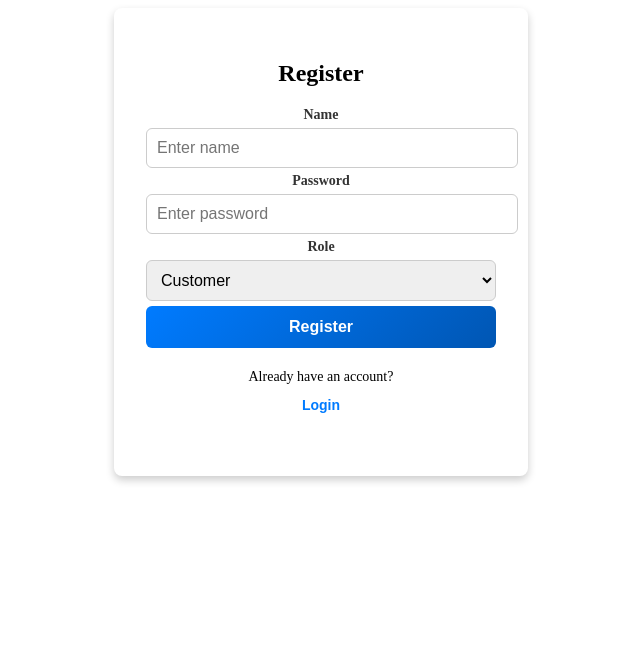
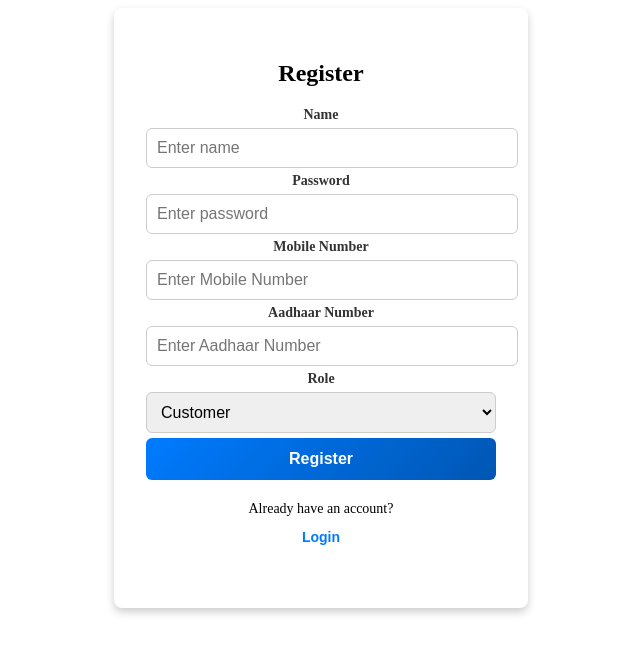
Before and after one commit to vinothkumar0549/frontendbank, a React (Create React App) app: page / in a window 1280 px wide. Both pictures are taken after a click on the button "Register". Shown: the top 654 px of the page, without its empty margins (319-959 px from the left). Built offline with nearby package versions, Linux system fonts and the light colour scheme.

Commit message:
Files Added

```diff
--- a/package.json
+++ b/package.json
@@ -38,5 +38,6 @@
       "last 1 firefox version",
       "last 1 safari version"
     ]
-  }
+  },
+  "homepage": "/ServletApp"
 }
--- a/public/index.html
+++ b/public/index.html
@@ -2,14 +2,12 @@
 <html lang="en">
   <head>
     <meta charset="utf-8" />
-    <link rel="icon" href="%PUBLIC_URL%/favicon.ico" />
     <meta name="viewport" content="width=device-width, initial-scale=1" />
     <meta name="theme-color" content="#000000" />
     <meta
       name="description"
       content="Web site created using create-react-app"
     />
-    <link rel="apple-touch-icon" href="%PUBLIC_URL%/logo192.png" />
     <!--
       manifest.json provides metadata used when your web app is installed on a
       user's mobile device or desktop. See https://developers.google.com/web/fundamentals/web-app-manifest/
--- a/src/AdminDashboard.jsx
+++ b/src/AdminDashboard.jsx
@@ -23,6 +23,8 @@ function AdminDashboard({ user, onLogout }) {
         <h2>Welcome, {user.name}</h2>
         {/* <p><strong>Account No:</strong> {user.accountno}</p> */}
         <p><strong>Customer ID:</strong> {user.userid}</p>
+        <p><strong>Mobile Number: </strong>{user.mobilenumber}</p>
+        <p><strong>Aadhaar No: </strong>{user.aadhaar}</p>
       </div>
       <div className="main-content">
         <div className="sidebar">
--- a/src/App.jsx
+++ b/src/App.jsx
@@ -12,6 +12,8 @@ function App() {
     customerId: "",
     name: "",
     password: "",
+    mobilenumber: "",
+    aadhaar: "",
   });
   const [user, setUser] = useState(null);
   const [error, setError] = useState(null);
@@ -42,6 +44,8 @@ function App() {
           name: formData.name,
           password: formData.password,
           role,
+          mobilenumber: formData.mobilenumber,
+          aadhaar: formData.aadhaar,
         }).unwrap();
         alert("userid: " + response.userId);
         setIsLogin(true);
@@ -86,6 +90,10 @@ function App() {
                 placeholder="Enter Customer ID"
                 value={formData.customerId}
                 onChange={handleChange}
+                max={4}
+                pattern="\d{4}"
+                title="Enter Four Digit Customer ID"
+
                 required
               />
             </div>
@@ -97,6 +105,10 @@ function App() {
                 placeholder="Enter password"
                 value={formData.password}
                 onChange={handleChange}
+                min={8}
+                max={15}
+                pattern="^(?=.*[a-z])(?=.*[A-Z])(?=.*\d)(?=.*[@$!%*?&])[A-Za-z\d@$!%*?&]{8,15}$"
+                title="Must Contains A-Z, a-z, 0-9, @$!%*?&"
                 required
               />
             </div>
@@ -111,6 +123,9 @@ function App() {
                 placeholder="Enter name"
                 value={formData.name}
                 onChange={handleChange}
+                max={25}
+                pattern="[A-Za-z]+"
+                title="Only alphabets (A-Z or a-z) are allowed"
                 required
               />
             </div>
@@ -122,6 +137,36 @@ function App() {
                 placeholder="Enter password"
                 value={formData.password}
                 onChange={handleChange}
+                min={8}
+                max={15}
+                pattern="^(?=.*[a-z])(?=.*[A-Z])(?=.*\d)(?=.*[@$!%*?&])[A-Za-z\d@$!%*?&]{8,15}$"
+                title="Must Contains A-Z, a-z, 0-9, @$!%*?&"
+                required
+              />
+            </div>
+            <div className="form-group">
+              <label>Mobile Number</label>
+              <input
+                type="text"
+                name="mobilenumber"
+                placeholder="Enter Mobile Number"
+                value={formData.mobilenumber}
+                onChange={handleChange}
+                pattern="\d{10}"
+                title="Enter Ten Digits Mobile Number"
+                required
+              />
+            </div>
+            <div className="form-group">
+              <label>Aadhaar Number</label>
+              <input
+                type="text"
+                name="aadhaar"
+                placeholder="Enter Aadhaar Number"
+                value={formData.aadhaar}
+                onChange={handleChange}
+                pattern="\d{12}"
+                title="Enter Your Aadhaar Number"
                 required
               />
             </div>
--- a/src/CustomerDashboard.jsx
+++ b/src/CustomerDashboard.jsx
@@ -31,6 +31,8 @@ function CustomerDashboard({ user, onLogout }) {
         <p><strong>Account No:</strong> {user.accountno}</p>
         <p><strong>Customer ID:</strong> {user.userid}</p>
         <p><strong>Balance:</strong> &#8377; {balance}</p>
+        <p><strong>Mobile Number: </strong>{user.mobilenumber}</p>
+        <p><strong>Aadhaar No: </strong>{user.aadhaar}</p>
       </div>
       <div className="main-content">
         <div className="sidebar">
```
